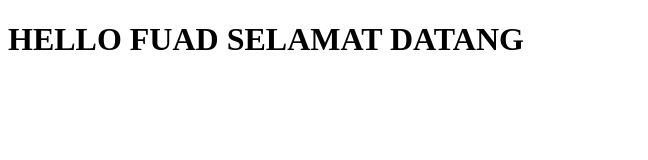
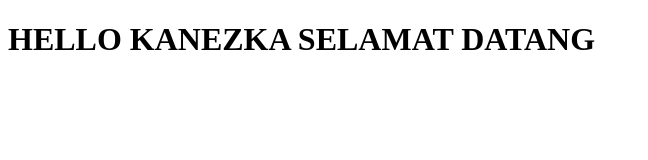
Before and after one commit to fbarlian/revou_test_day_Fuad, a plain HTML site: page Index.html in a window 1280 px wide. Shown: the whole page, without its empty margins (0-648 px from the left). Drawn offline with Linux system fonts and the light colour scheme.

Commit message:
Update Word

```diff
--- a/Index.html
+++ b/Index.html
@@ -4,6 +4,6 @@
         <title>TEST DOANK</title>
     </head>
     <body>
-        <h1>HELLO FUAD SELAMAT DATANG</h1>
+        <h1>HELLO KANEZKA SELAMAT DATANG</h1>
     </body>
 </html>
```
